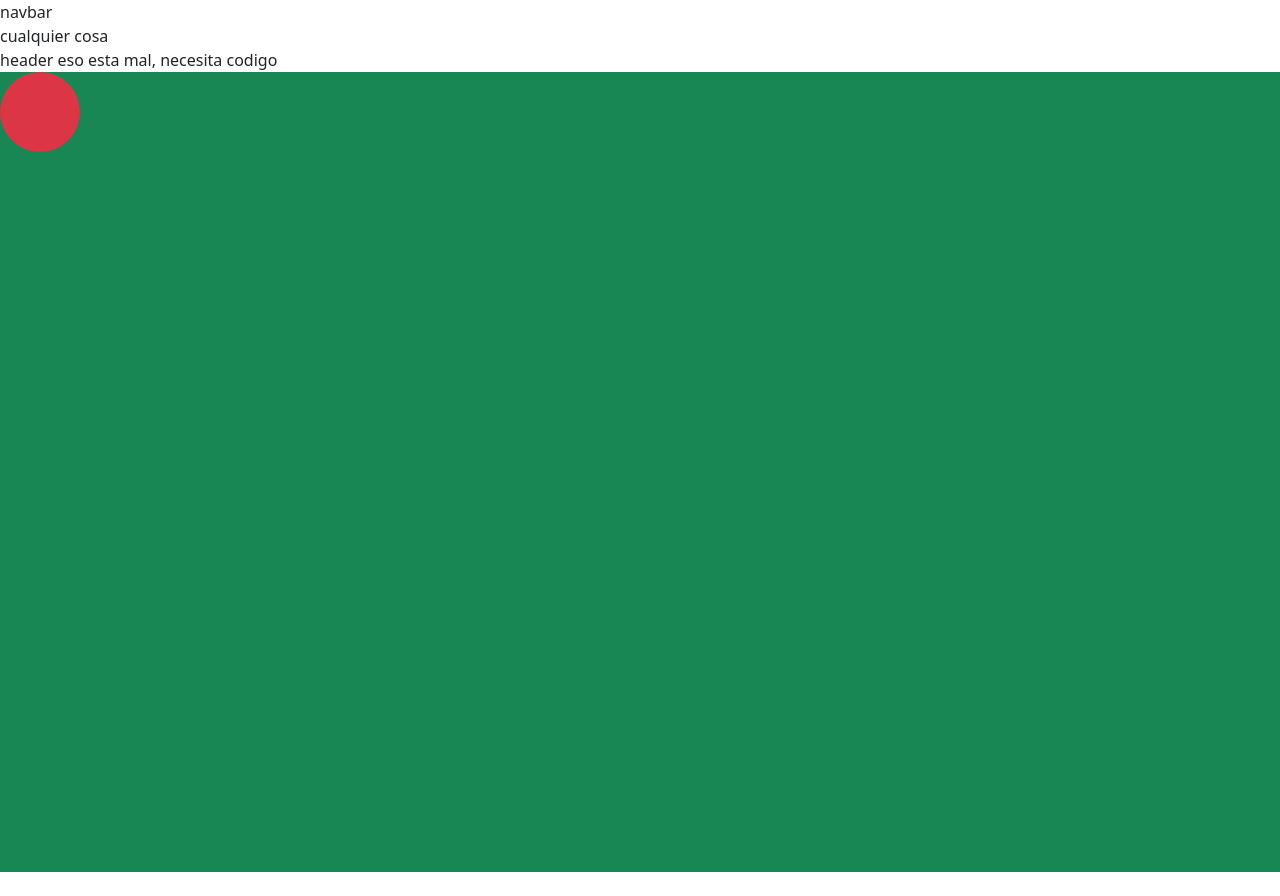
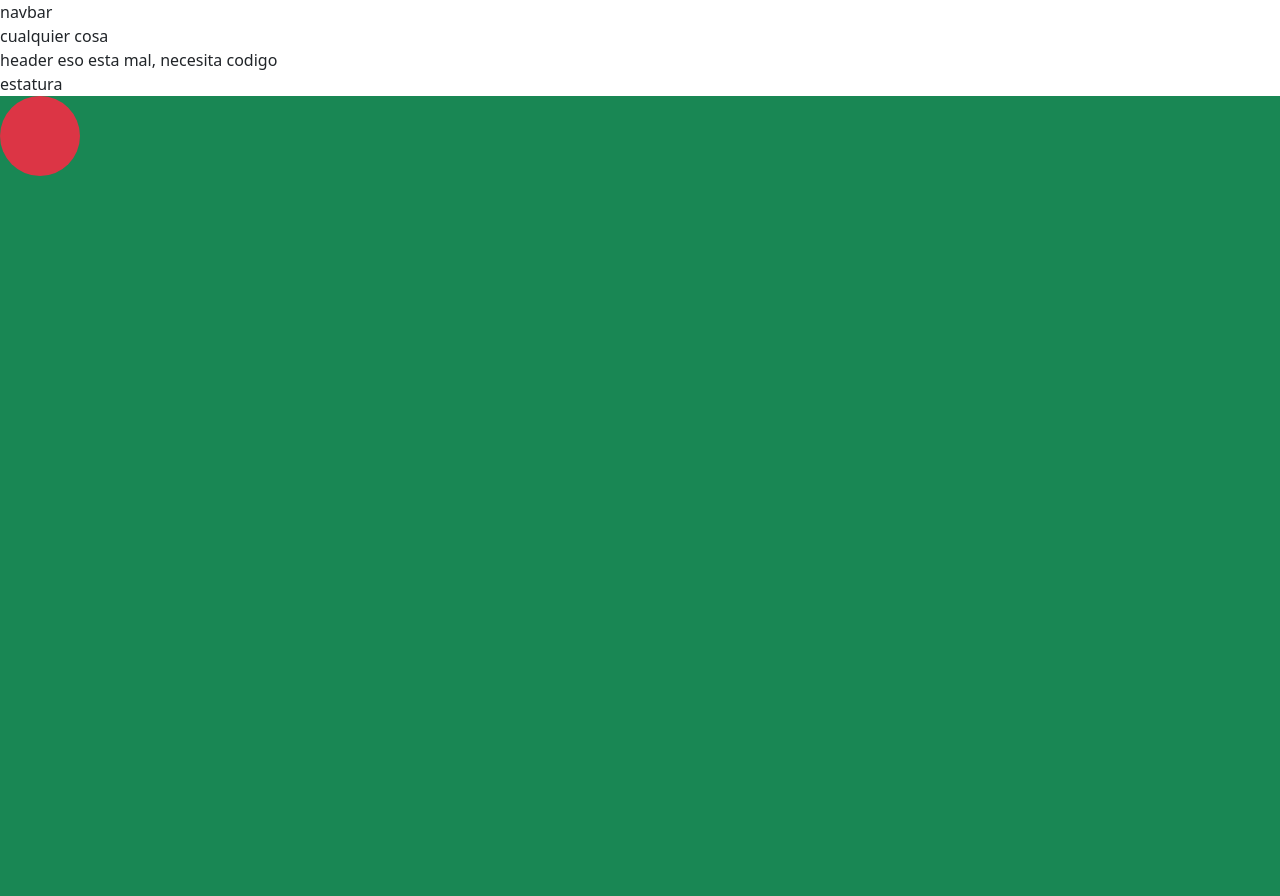
Before and after one commit to Grukur/test-java, a plain HTML site: page test.html in a window 1280 px wide. Before the commit the page ends 872 px from the top, so only its background shows below. Drawn offline with nearby package versions, Linux system fonts and the light colour scheme.

Commit message:
header expanded with a div

```diff
--- a/test.html
+++ b/test.html
@@ -12,7 +12,9 @@
 <body>
     <nav>navbar</nav>
     <div>cualquier cosa</div>
-    <header>header eso esta mal, necesita codigo</header>
+    <header>header eso esta mal, necesita codigo
+        <div>estatura</div>
+    </header>
     <section class="bg-success" style="height: 100vh;">
         <div class="bg-danger" style="width: 80px; height: 80px; border-radius: 50%;"></div>
         <div class="bg-warning d-none" style="width: 80px; height: 80px; border-radius: 50%;"></div>
```
